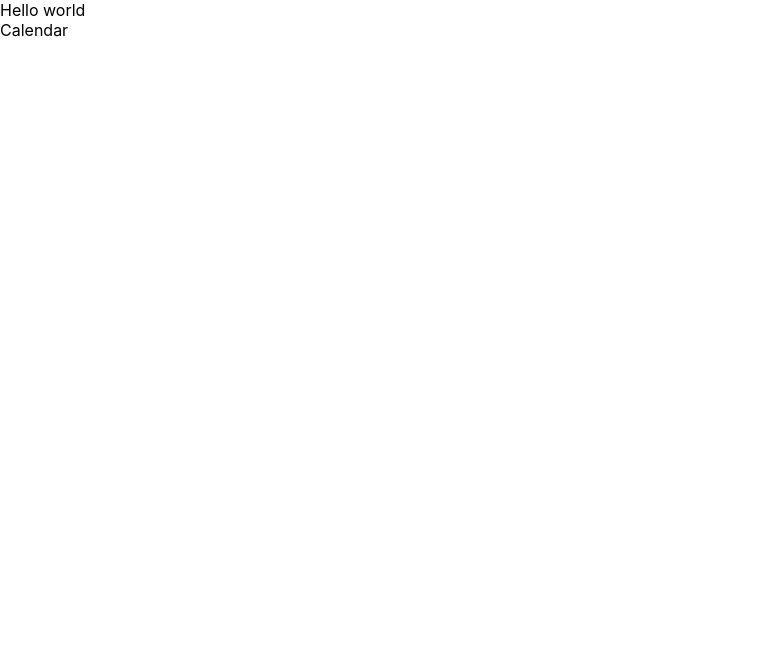
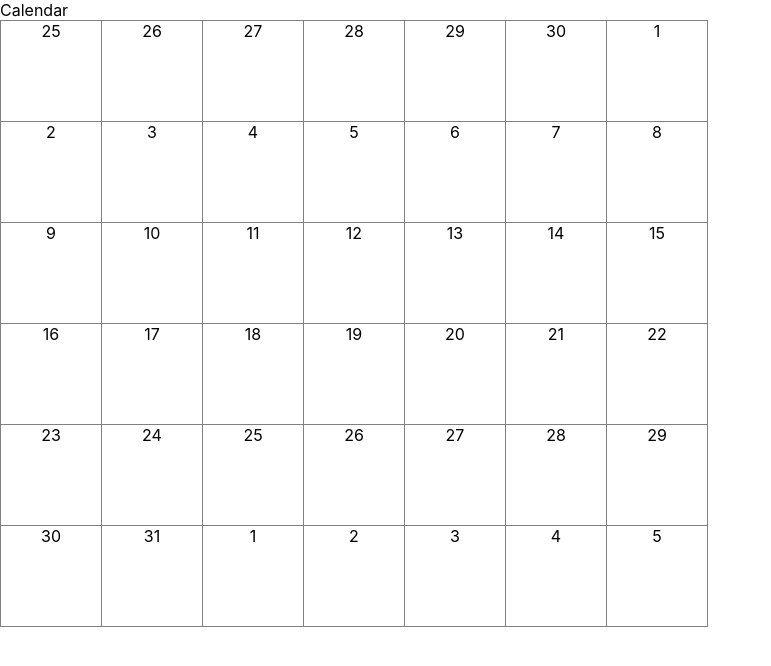
Before and after one commit to joaodorea/calendar, a React (Create React App) app: page / in a window 1280 px wide. Shown: the top 666 px of the page, without its empty margins (0-771 px from the left). Built offline with nearby package versions, Linux system fonts and the light colour scheme; the HTML template or start-up script is replaced by a standard one.

Commit message:
feat(calendar): create calendar layout based on current month

```diff
--- a/src/App.jsx
+++ b/src/App.jsx
@@ -3,7 +3,6 @@ import Calendar from './modules/calendar/pages/Calendar.jsx'
 function App() {
   return (
     <div>
-      Hello world
       <Calendar />
     </div>
   );
--- a/src/index.css
+++ b/src/index.css
@@ -11,3 +11,16 @@ code {
   font-family: source-code-pro, Menlo, Monaco, Consolas, 'Courier New',
     monospace;
 }
+
+.date-item {
+  display: inline-block;
+  cursor: pointer;
+  width: 100px;
+  height: 100px;
+  text-align: center;
+  border: 1px solid gray;
+
+
+  margin-right: -1px;
+  margin-bottom: -1px;
+}
--- a/src/modules/calendar/pages/Calendar.jsx
+++ b/src/modules/calendar/pages/Calendar.jsx
@@ -1,6 +1,37 @@
+// import {useState} from 'react'
+
 function Calendar() {
+  const currentMonth = new Date().getMonth()
+  const totalDaysInMonth = new Date(2022, currentMonth + 1, 0).getDate()
+  const remainingDays = 6 - new Date(2022, currentMonth, totalDaysInMonth).getDay()
+  const totalDays = totalDaysInMonth + remainingDays
+
+  const diff = 0 - (new Date(2022, currentMonth, 1).getDay()) + 1
+  const weeks = []
+
+  const selectDate = (date) => console.log(date)
+
+  for(let i = diff; i <= totalDays; i ++) {
+    const currentDate = new Date(2022, currentMonth, i)
+
+    weeks.push({
+      date: currentDate,
+      day: currentDate.getDate(),
+      weekDay: currentDate.getDay(),
+      isCurrentMonth: currentDate.getMonth() === currentMonth,
+    })
+  }
+
   return (
-    <div>Calendar</div>
+    <div>
+      <div>Calendar</div>
+      {weeks.map(w =>
+        <>
+          <span className="date-item" onClick={() => selectDate(w.date)}>{w.day} </span>
+          {w.weekDay === 6 && <br />}
+        </>
+      )}
+    </div>
   )
 }
 
```
